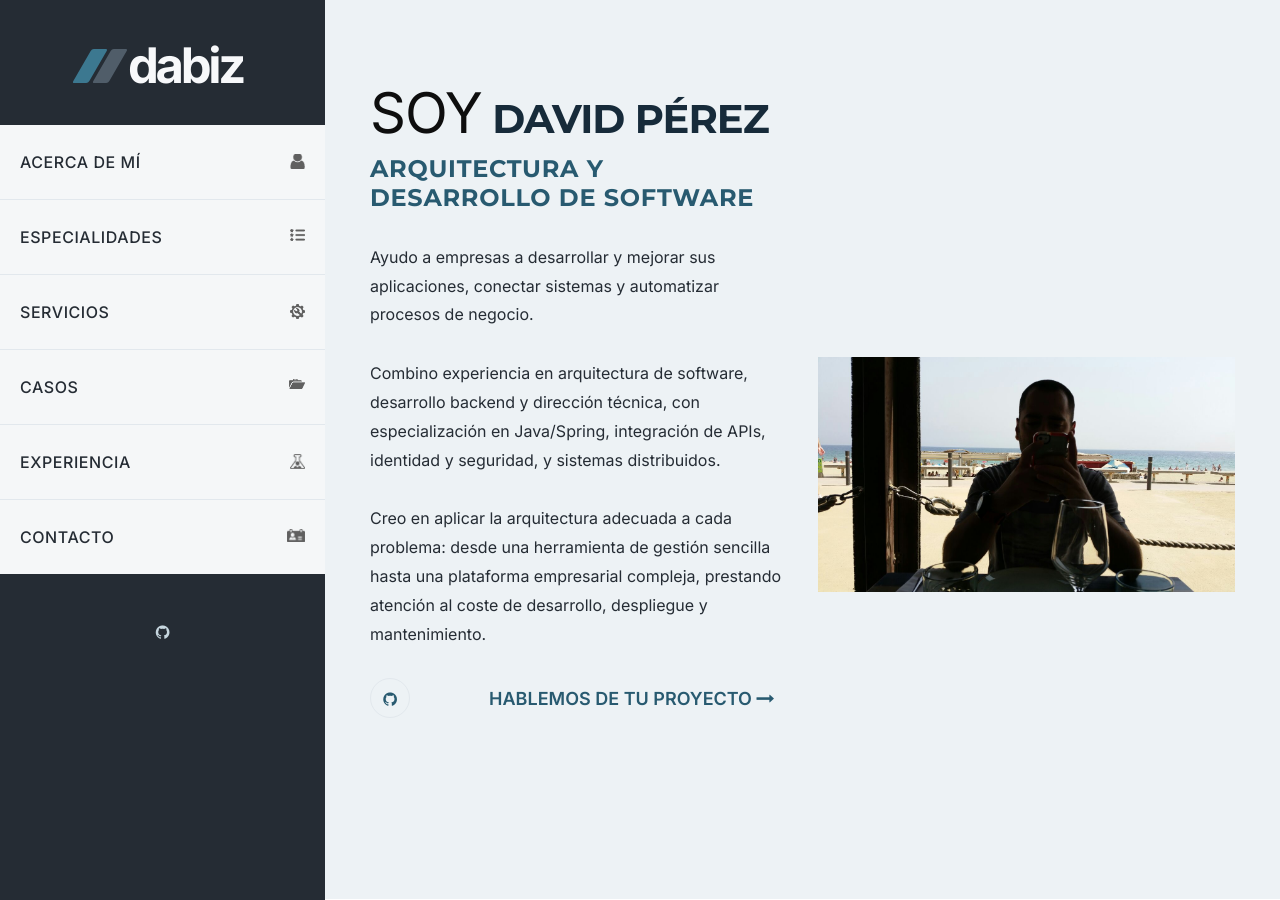
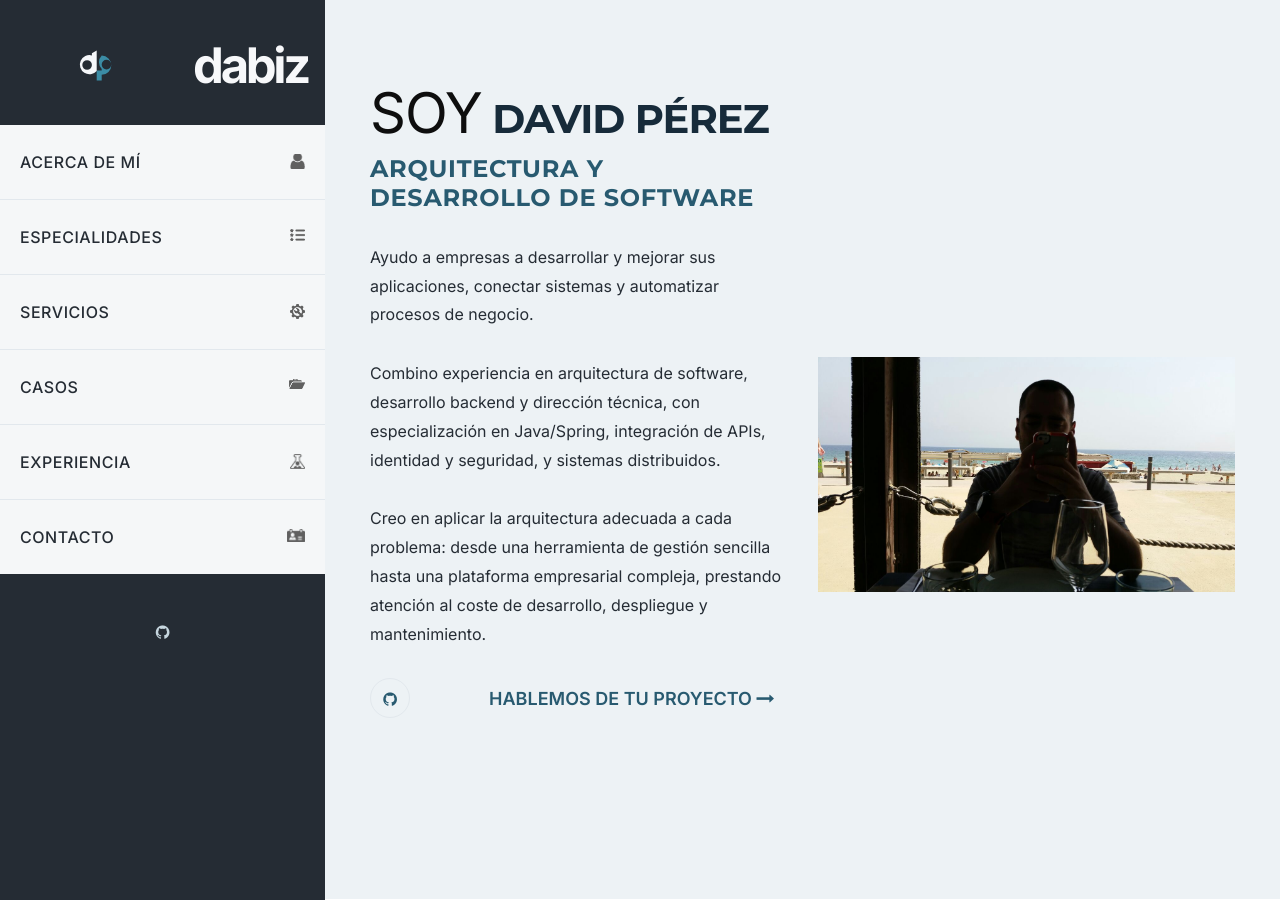
Before and after one commit to dabiz-me/dabiz.me, a Jekyll site: the page built from index.html, in a window 1280 px wide and 900 px high. Built offline with Jekyll 4.4.1, drawn with Linux system fonts in a browser that asks for light colours.

Commit message:
feat: use refined dp logo in site navigation

```diff
--- a/_includes/header.html
+++ b/_includes/header.html
@@ -11,7 +11,7 @@
         </div>
         <div class="themeix-slide-menu menu-open navbar-scrolled">
             <div class="themeix-fixed-nav">
-                <div class="themeix-nav-logo"><a class="dabiz-brand" href="{{ '/' | relative_url }}" aria-label="dabiz — inicio"><span class="dabiz-brand-symbol" aria-hidden="true"><i></i><i></i></span><span class="dabiz-brand-name">dabiz</span></a></div>
+                <div class="themeix-nav-logo"><a class="dabiz-brand" href="{{ '/' | relative_url }}" aria-label="dabiz — inicio"><img class="dabiz-brand-logo" src="{{ '/assets/images/dabiz-logo-b.svg' | relative_url }}" alt="" aria-hidden="true" width="48" height="48"><span class="dabiz-brand-name">dabiz</span></a></div>
                 <nav>
                     <ul class="themeix-nav-menu list-inline">
                         <li><a href="{{ '/#about' | relative_url }}" class="btn-animated">acerca de mí<i class="icon-about"></i></a></li>
```
